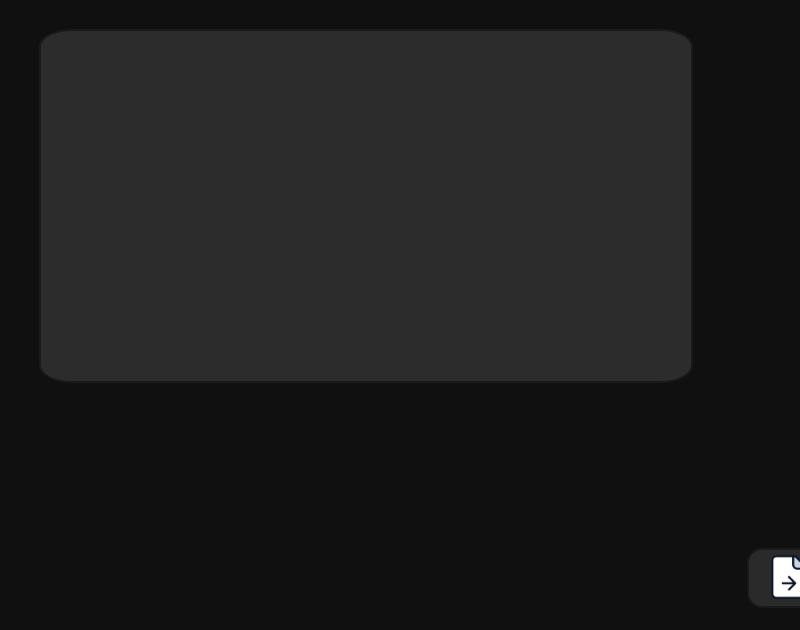
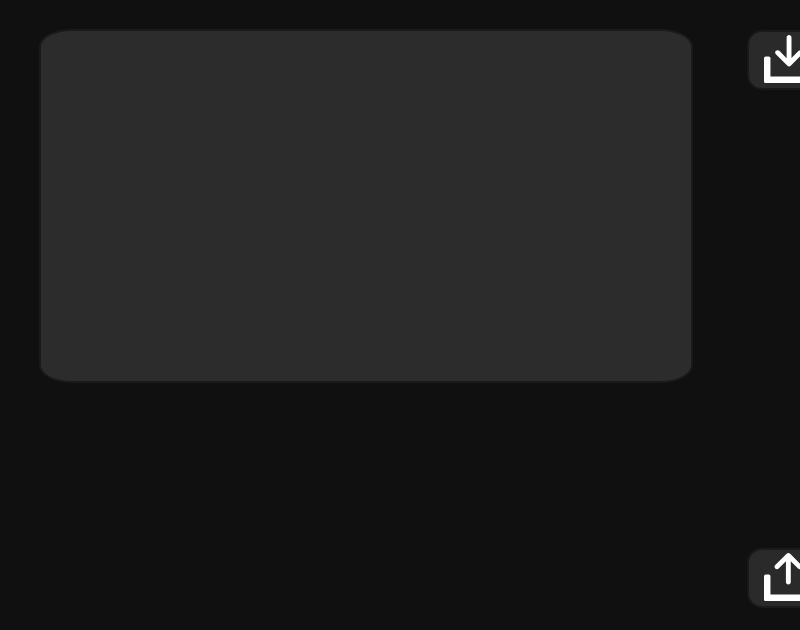
Before and after one commit to Z-egorov/Classifier, an Electron app: page interface/index.html in a window 800 px wide. Shown: the part 170-800 px from the top of the page. Drawn offline with nearby package versions, Linux system fonts and the light colour scheme.

Commit message:
Little changes

```diff
--- a/interface/data.csv
+++ b/interface/data.csv
@@ -1,2 +1 @@
-site,theme
-document, theme
+document,theme
--- a/interface/export.js
+++ b/interface/export.js
@@ -20,7 +20,7 @@ function export_data() {
 
     shell.end(function (err) {
         if (err){
-            document.getElementById("anwser").textContent = "ERROR";
+            document.getElementById("anwser").textContent = "ERROR. Failed to export";
             throw err;
         };
       });
--- a/interface/index.html
+++ b/interface/index.html
@@ -7,6 +7,13 @@
   <meta charset="utf-8"/>
   <script src="classifie.js"></script>
   <script src="export.js"></script>
+  <script>
+    const { shell } = require('electron')
+    function open_data() {
+      const DataPath = path.join(__dirname, '../engine/data/')
+      shell.openPath(DataPath)
+    }
+  </script>
   <script src="https://unpkg.com/sweetalert/dist/sweetalert.min.js"></script>
   <title>Text Classifier</title>
 
@@ -22,8 +29,8 @@
       <label for="pet-select"></label>
 
 </select>
-
-      <button class="export" type="button" onclick="export_data()"><img class="export_image" src="..\interface\icons\export.png"></button>
+      <button class="import" type="button" onclick="open_data()"><img class="import_image" src="..\interface\icons\import.svg"></button>
+      <button class="export" type="button" onclick="export_data()"><img class="export_image" src="..\interface\icons\export.svg"></button>
       <a href="../interface/data.csv" download id="download" hidden></a>
       <div class="inner">
         <div class="inner_inner">
--- a/interface/styles.css
+++ b/interface/styles.css
@@ -138,8 +138,13 @@ button:active {
 
 .export {
   position: absolute;
-  /* left: 600px; */
   bottom: 22px;
+  width: 80px;
+  height: 60px;
+}
+.import {
+  position: absolute;
+  top: 200px;
   width: 80px;
   height: 60px;
 }
@@ -158,6 +163,13 @@ button:active {
   width: 50px;
   height: 50px;
 }
+.import_image {
+  position: absolute;
+  left: 15px;
+  top: 2px;
+  width: 50px;
+  height: 50px;
+}
 .anwser_class {
   left: 300px;
   top: 300px
```
Also changed, not shown: interface/icons/export.png (deleted).
